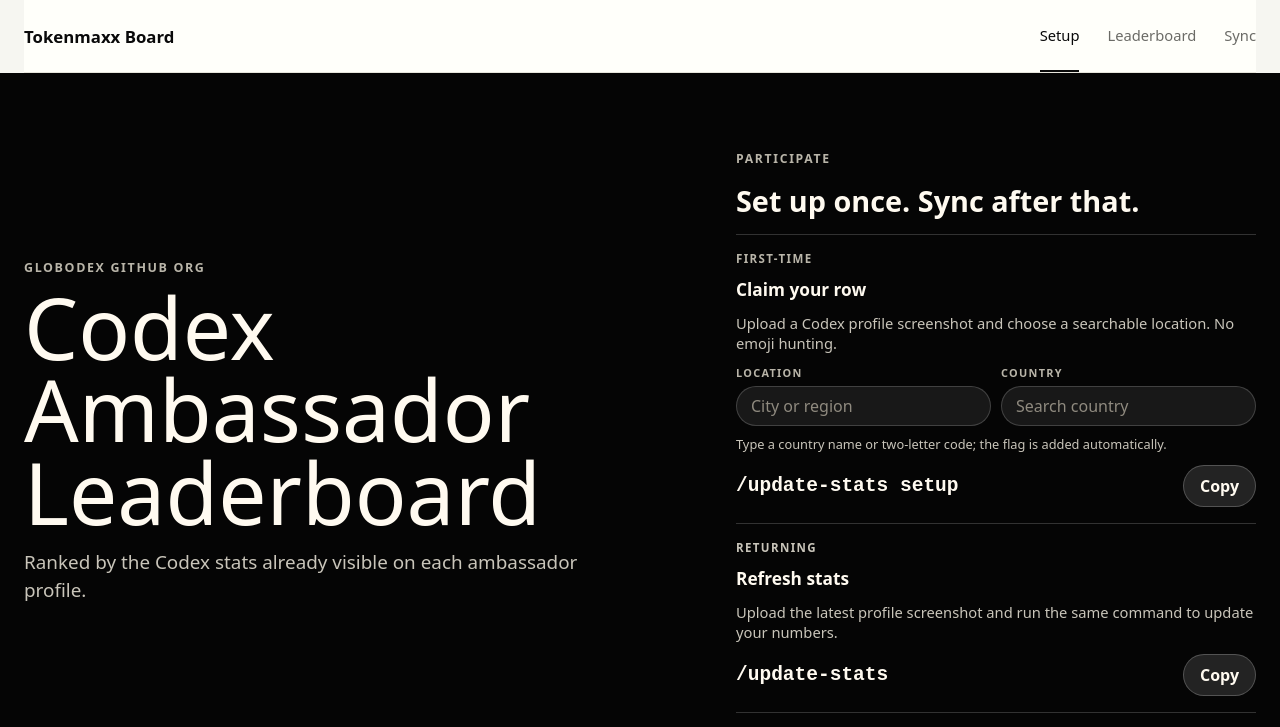
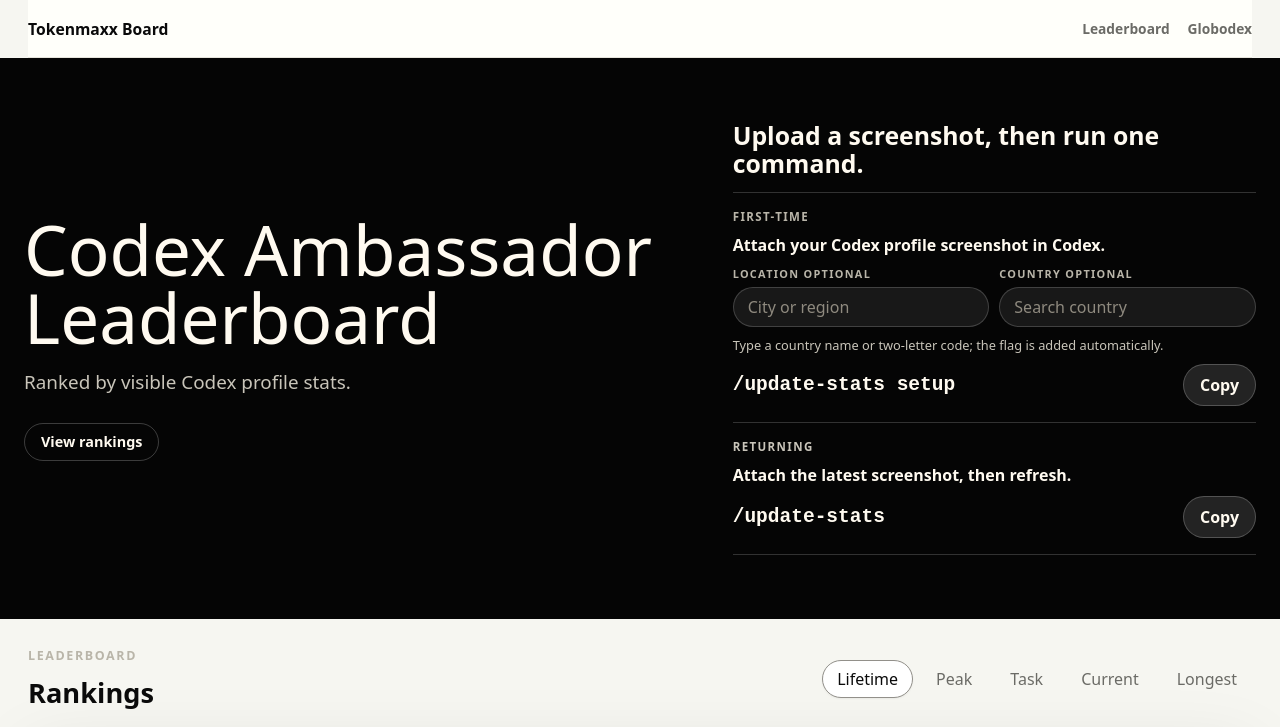
Before and after one commit to globodex/tokenmaxx-board, a website: page index.html in a window 1280 px wide. Shown: the top 727 px of the page. Drawn offline with Linux system fonts and the light colour scheme.

Commit message:
fix: clarify screenshot sync flow

```diff
--- a/index.html
+++ b/index.html
@@ -4,43 +4,40 @@
     <meta charset="utf-8">
     <meta name="viewport" content="width=device-width, initial-scale=1">
     <title>Tokenmaxx Board</title>
-    <link rel="stylesheet" href="./styles.css?v=global-flags">
+    <link rel="stylesheet" href="./styles.css?v=screenshot-flow">
   </head>
   <body>
     <main class="page-shell">
       <header class="site-header">
         <a class="brand" href="#top" aria-label="Tokenmaxx Board home">Tokenmaxx Board</a>
-        <nav aria-label="Page sections">
-          <a class="active" href="#top">Setup</a>
-          <a href="#leaderboard">Leaderboard</a>
-          <a href="#howItWorks">Sync</a>
+        <nav class="top-links" aria-label="Primary links">
+          <a href="#leaderboard"><span class="label-full">Leaderboard</span><span class="label-short">Board</span></a>
+          <a href="https://github.com/globodex"><span class="label-full">Globodex</span><span class="label-short">GitHub</span></a>
         </nav>
       </header>
 
       <section class="landing-hero" id="top" aria-label="Join Tokenmaxx Board">
         <div class="hero-copy">
-          <a class="eyebrow eyebrow-link" href="https://github.com/globodex">Globodex GitHub org</a>
-          <h1>Codex Ambassador Leaderboard</h1>
+          <h1><span>Codex Ambassador</span> <span>Leaderboard</span></h1>
           <p class="hero-lede">
-            Ranked by the Codex stats already visible on each ambassador profile.
+            Ranked by visible Codex profile stats.
           </p>
+          <a class="hero-jump" href="#leaderboard">View rankings</a>
         </div>
 
         <div class="sync-panel" aria-label="Codex profile sync flows">
-          <p class="panel-kicker">Participate</p>
-          <h2>Set up once. Sync after that.</h2>
+          <h2>Upload a screenshot, then run one command.</h2>
           <div class="flow-list">
             <article class="flow-card">
               <span>First-time</span>
-              <h3>Claim your row</h3>
-              <p>Upload a Codex profile screenshot and choose a searchable location. No emoji hunting.</p>
+              <h3>Attach your Codex profile screenshot in Codex.</h3>
               <div class="setup-helper" aria-label="Optional profile location helper">
                 <label>
-                  <span>Location</span>
+                  <span>Location optional</span>
                   <input id="locationInput" type="text" autocomplete="address-level2" placeholder="City or region">
                 </label>
                 <label>
-                  <span>Country</span>
+                  <span>Country optional</span>
                   <input id="countryInput" type="text" list="countryOptions" autocomplete="country-name" placeholder="Search country">
                   <datalist id="countryOptions"></datalist>
                 </label>
@@ -54,8 +51,7 @@
 
             <article class="flow-card primary-flow">
               <span>Returning</span>
-              <h3>Refresh stats</h3>
-              <p>Upload the latest profile screenshot and run the same command to update your numbers.</p>
+              <h3>Attach the latest screenshot, then refresh.</h3>
               <div class="inline-command">
                 <code id="joinCommand">/update-stats</code>
                 <button class="copy-button" id="copyCommand" type="button">Copy</button>
@@ -110,6 +106,6 @@
       </footer>
     </main>
 
-    <script src="./app.js?v=global-flags" type="module"></script>
+    <script src="./app.js?v=screenshot-flow" type="module"></script>
   </body>
 </html>
--- a/styles.css
+++ b/styles.css
@@ -49,7 +49,7 @@ button {
 }
 
 .page-shell {
-  width: min(100% - 48px, 1320px);
+  width: min(100% - 56px, 1320px);
   min-width: 0;
   margin: 0 auto;
   padding-bottom: 56px;
@@ -63,7 +63,7 @@ button {
   grid-template-columns: 1fr auto;
   align-items: center;
   gap: 24px;
-  min-height: 72px;
+  min-height: 58px;
   border-bottom: 1px solid var(--soft);
   background: color-mix(in srgb, #fffffb 92%, transparent);
   backdrop-filter: blur(18px);
@@ -71,42 +71,43 @@ button {
 
 .brand {
   color: var(--ink);
-  font-size: 1.05rem;
+  font-size: 0.98rem;
   font-weight: 680;
   text-decoration: none;
 }
 
-nav {
+.top-links {
   display: flex;
   align-items: center;
-  gap: 28px;
-  height: 72px;
+  gap: 18px;
+  min-width: 0;
 }
 
-nav a {
-  display: grid;
-  place-items: center;
-  height: 72px;
-  border-bottom: 2px solid transparent;
+.top-links a {
   color: var(--muted);
-  font-size: 0.92rem;
+  font-size: 0.86rem;
+  font-weight: 560;
   text-decoration: none;
+  white-space: nowrap;
 }
 
-nav a.active {
-  border-bottom-color: var(--ink);
+.top-links a:hover {
   color: var(--ink);
+}
+
+.label-short {
+  display: none;
 }
 
 .landing-hero {
   display: grid;
-  grid-template-columns: minmax(0, 1fr) minmax(360px, 520px);
+  grid-template-columns: minmax(0, 0.98fr) minmax(360px, 0.78fr);
   gap: clamp(24px, 4vw, 54px);
   align-items: center;
   width: 100vw;
   margin: 0 0 0 calc(50% - 50vw);
   padding:
-    clamp(36px, 6vw, 82px)
+    clamp(34px, 5vw, 68px)
     max(24px, calc((100vw - 1320px) / 2 + 24px));
   background: #050505;
   color: #fffaf0;
@@ -147,17 +148,6 @@ nav a.active {
   text-transform: uppercase;
 }
 
-.eyebrow-link {
-  display: inline-block;
-  text-decoration: none;
-}
-
-.eyebrow-link:hover {
-  color: #fffaf0;
-  text-decoration: underline;
-  text-underline-offset: 3px;
-}
-
 h1,
 h2,
 p {
@@ -165,44 +155,58 @@ p {
 }
 
 h1 {
-  max-width: 820px;
-  margin-bottom: 16px;
-  font-size: clamp(3.2rem, 6.7vw, 6.9rem);
+  max-width: 700px;
+  margin-bottom: 18px;
+  font-size: clamp(3rem, 5.4vw, 5.9rem);
   font-weight: 500;
-  line-height: 0.96;
+  line-height: 0.98;
   letter-spacing: 0;
   text-wrap: balance;
 }
 
+h1 span {
+  display: block;
+}
+
 .hero-lede {
-  max-width: 560px;
+  max-width: 480px;
   margin-bottom: 0;
   color: #c9c5ba;
   font-size: clamp(1.02rem, 1.6vw, 1.18rem);
   line-height: 1.45;
 }
 
+.hero-jump {
+  display: inline-flex;
+  align-items: center;
+  min-height: 38px;
+  border: 1px solid rgba(255, 255, 255, 0.22);
+  border-radius: 999px;
+  margin-top: 26px;
+  padding: 0 16px;
+  color: #fffaf0;
+  font-size: 0.9rem;
+  font-weight: 580;
+  text-decoration: none;
+}
+
+.hero-jump:hover {
+  background: rgba(255, 255, 255, 0.1);
+}
+
 .sync-panel {
   display: grid;
-  gap: 18px;
+  gap: 14px;
   width: 100%;
   max-width: 100%;
   color: #fffaf0;
 }
 
-.panel-kicker {
-  margin: 0;
-  color: #b9b5a9;
-  font-size: 0.76rem;
-  font-weight: 720;
-  letter-spacing: 0.14em;
-  text-transform: uppercase;
-}
-
 .sync-panel h2 {
   color: #fffaf0;
-  font-size: clamp(1.35rem, 2.4vw, 1.8rem);
-  line-height: 1.08;
+  max-width: 460px;
+  font-size: clamp(1.25rem, 2vw, 1.55rem);
+  line-height: 1.12;
 }
 
 .flow-list {
@@ -213,7 +217,7 @@ h1 {
 
 .flow-card {
   display: grid;
-  gap: 12px;
+  gap: 10px;
   border-bottom: 1px solid rgba(255, 255, 255, 0.18);
   padding: 16px 0;
   background: transparent;
@@ -230,7 +234,7 @@ h1 {
 .flow-card h3 {
   margin: 0;
   color: #fffaf0;
-  font-size: 1.08rem;
+  font-size: 1rem;
   font-weight: 560;
 }
 
@@ -315,6 +319,11 @@ h1 {
   font-size: clamp(1rem, 1.8vw, 1.22rem);
   font-weight: 620;
   white-space: nowrap;
+  scrollbar-width: none;
+}
+
+.inline-command code::-webkit-scrollbar {
+  display: none;
 }
 
 .copy-button {
@@ -584,14 +593,6 @@ footer {
 }
 
 @media (max-width: 960px) {
-  .site-header {
-    grid-template-columns: 1fr auto;
-  }
-
-  nav {
-    display: none;
-  }
-
   .content-grid {
     grid-template-columns: 1fr;
   }
@@ -610,29 +611,51 @@ footer {
 
   .site-header {
     min-height: 58px;
+    gap: 14px;
   }
 
   .landing-hero {
     gap: 14px;
     margin-left: calc(50% - 50vw);
-    padding: 18px 12px 22px;
+    padding: 16px 12px 20px;
   }
 
-  .landing-hero .eyebrow {
+  .top-links {
+    gap: 10px;
+    margin-right: 10px;
+  }
+
+  .top-links a:first-child {
     display: none;
+  }
+
+  .top-links a {
+    font-size: 0.76rem;
+  }
+
+  .label-full {
+    display: none;
+  }
+
+  .label-short {
+    display: inline;
   }
 
   h1 {
     margin-bottom: 8px;
-    font-size: clamp(1.72rem, 8.4vw, 2.2rem);
+    font-size: clamp(1.68rem, 8vw, 2.12rem);
     line-height: 1;
     max-width: 100%;
     text-wrap: balance;
   }
 
   .hero-lede {
-    font-size: 0.86rem;
+    font-size: 0.84rem;
     line-height: 1.3;
+  }
+
+  .hero-jump {
+    display: none;
   }
 
   .sync-panel,
@@ -644,12 +667,8 @@ footer {
     gap: 10px;
   }
 
-  .panel-kicker {
-    display: none;
-  }
-
   .sync-panel h2 {
-    font-size: 1rem;
+    font-size: 0.98rem;
   }
 
   .flow-list {
@@ -666,11 +685,7 @@ footer {
   }
 
   .flow-card h3 {
-    font-size: 0.95rem;
-  }
-
-  .flow-card p {
-    display: none;
+    font-size: 0.9rem;
   }
 
   .setup-helper {
@@ -689,7 +704,7 @@ footer {
   }
 
   .inline-command code {
-    overflow: visible;
+    overflow-x: auto;
     font-size: 0.78rem;
     line-height: 1.16;
     white-space: nowrap;
```
